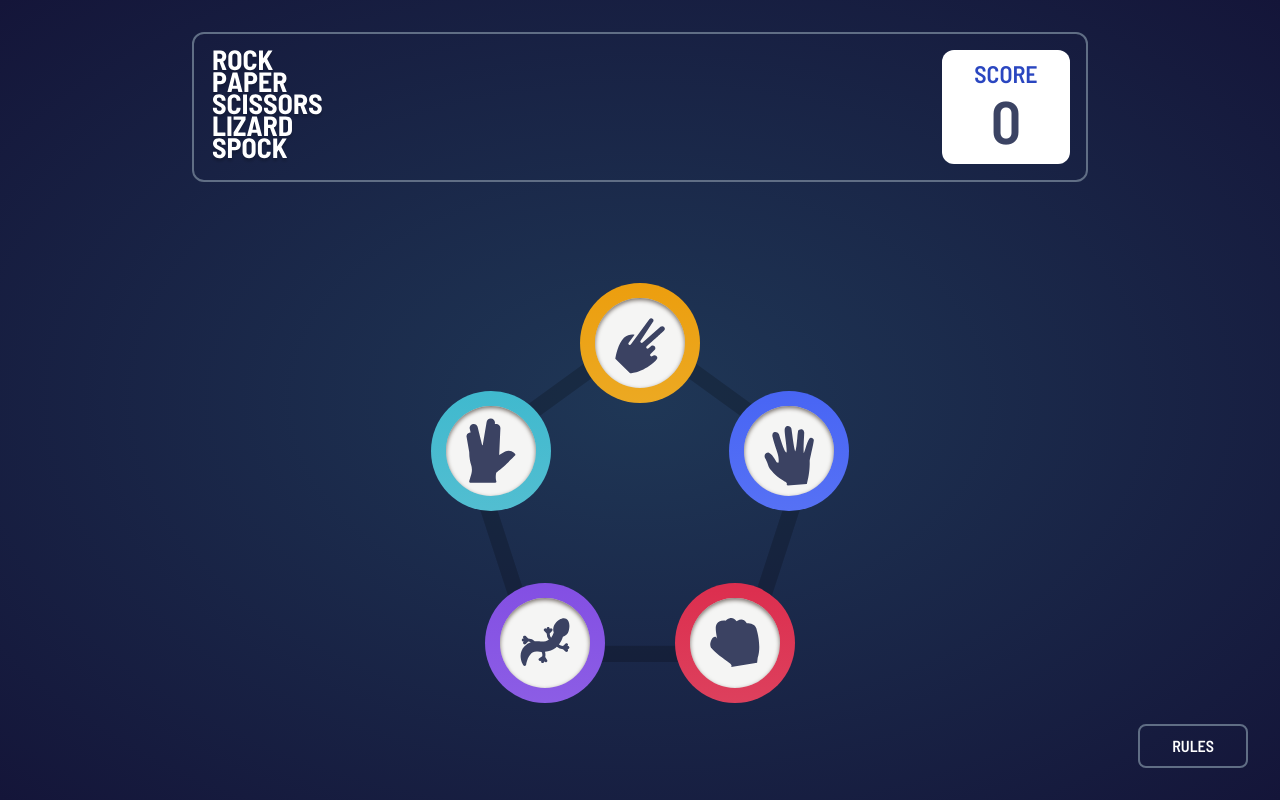
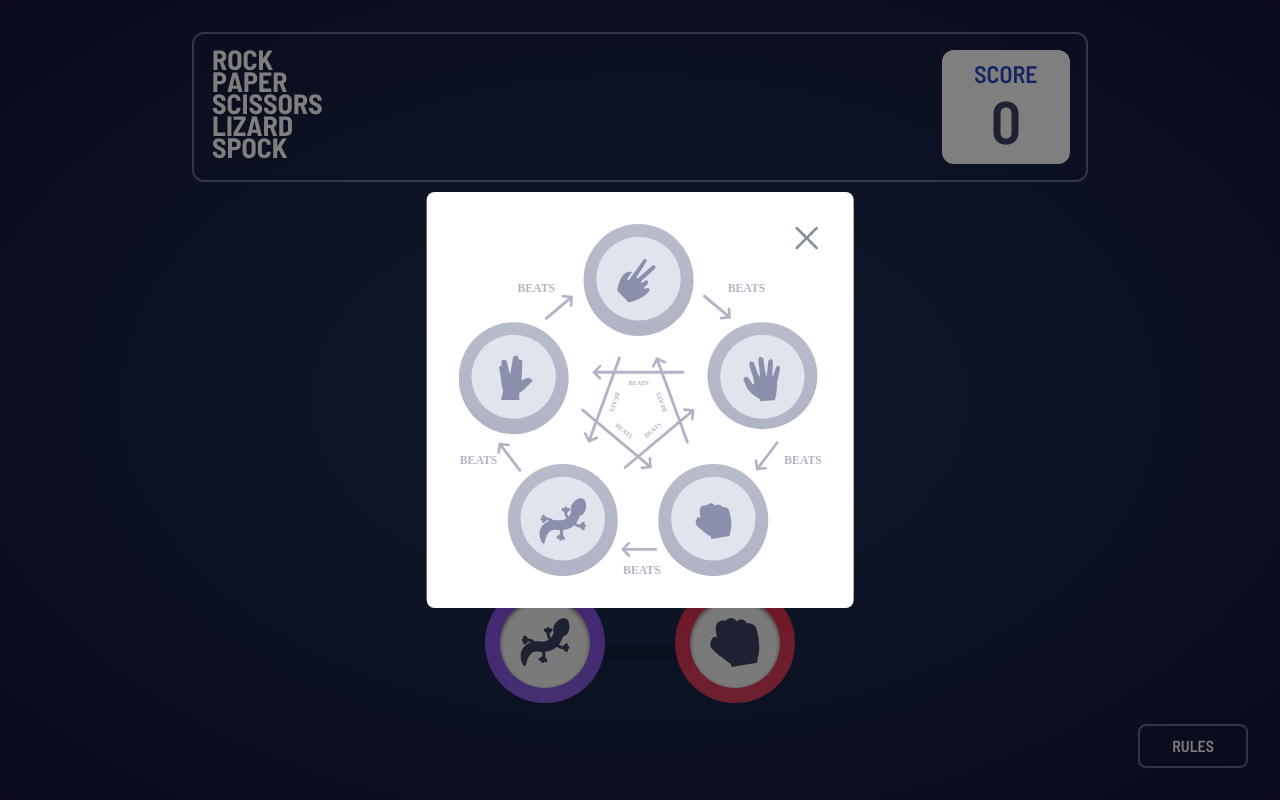
Before and after one commit to Yasin-Fathollahi/rock-paper-scissors, a React (Vite) app: page / in a window 1280 px wide. Both pictures are taken after a click on the button "RULES". Built offline with nearby package versions, Linux system fonts and the light colour scheme.

Commit message:
modal is build

```diff
--- a/src/App.jsx
+++ b/src/App.jsx
@@ -1,10 +1,12 @@
-import { useState, useCallback } from 'react';
+import { useState, useCallback, useRef } from 'react';
 import Header from './components/Header.jsx';
 import Choices from './components/Choices.jsx';
 import Result from './components/Result.jsx';
+import Modal from './components/Modal.jsx';
 export default function App() {
   const [playerMove, setPlayerMove] = useState('');
   const [score, setScore] = useState(0);
+  const [isOpen, setIsOpen] = useState(false);
 
   function handleSelectMove(type) {
     setPlayerMove(type);
@@ -24,6 +26,10 @@ export default function App() {
     setPlayerMove('');
   }
 
+  const handleShowModal = useCallback(function (modalState) {
+    setIsOpen(modalState);
+  }, []);
+
   return (
     <main className="h-full flex flex-col p-4 sm:p-8">
       <div className="flex flex-col flex-auto w-full max-w-4xl mx-auto sm:gap-15 lg:gap-20">
@@ -39,10 +45,14 @@ export default function App() {
         )}
       </div>
       <div className="flex justify-center sm:justify-end">
-        <button className="text-white font-semibold uppercase border-[#606e85] border-2 rounded-lg py-2 px-8 cursor-pointer hover:border-white">
+        <button
+          onClick={handleShowModal}
+          className="text-white font-semibold uppercase border-[#606e85] border-2 rounded-lg py-2 px-8 cursor-pointer hover:border-white"
+        >
           rules
         </button>
       </div>
+      <Modal isOpen={isOpen} onSetIsOpen={handleShowModal} />
     </main>
   );
 }
--- a/src/components/Choice.jsx
+++ b/src/components/Choice.jsx
@@ -54,6 +54,7 @@ export default function Choice({ type, absolute, onSelectMove }) {
       className={btnClasses}
       onClick={absolute && onSelectMove.bind(null, type)}
     >
+      {/* <div className='translate-'></div> */}
       <div className={buttonInnerDivClasses}>
         <img className={imgClasses} src={buttonInfo[type].path} alt={type} />
       </div>
--- /dev/null
+++ b/src/components/Modal.jsx
@@ -0,0 +1,50 @@
+import { useRef, useEffect, useCallback } from 'react';
+import rules from '../assets/images/image-rules-bonus.svg';
+export default function Modal({ isOpen, onSetIsOpen }) {
+  const dialog = useRef();
+
+  const closeModal = useCallback(
+    function () {
+      dialog.current.close();
+      onSetIsOpen(false);
+    },
+    [onSetIsOpen]
+  );
+
+  useEffect(() => {
+    if (isOpen) {
+      dialog.current.showModal();
+      onSetIsOpen(true);
+    } else {
+      closeModal();
+    }
+  }, [isOpen, onSetIsOpen, closeModal]);
+
+  return (
+    <dialog
+      onClose={closeModal}
+      ref={dialog}
+      className={`max-w-screen max-h-screen w-full h-screen ${
+        isOpen ? 'flex' : ''
+      } items-center sm:w-2/3 lg:w-1/3 sm:h-fit sm:top-1/2 sm:left-1/2 sm:-translate-1/2 backdrop:bg-black/50 p-8 sm:rounded-lg`}
+    >
+      <img src={rules} alt="rules" className="w-full" />
+      <button onClick={closeModal} className="absolute top-1/16 right-1/16 ">
+        <svg
+          xmlns="http://www.w3.org/2000/svg"
+          fill="none"
+          viewBox="0 0 24 24"
+          strokeWidth={1.5}
+          stroke="#868e96"
+          className="size-8 sm:size-10"
+        >
+          <path
+            strokeLinecap="round"
+            strokeLinejoin="round"
+            d="M6 18 18 6M6 6l12 12"
+          />
+        </svg>
+      </button>
+    </dialog>
+  );
+}
```
